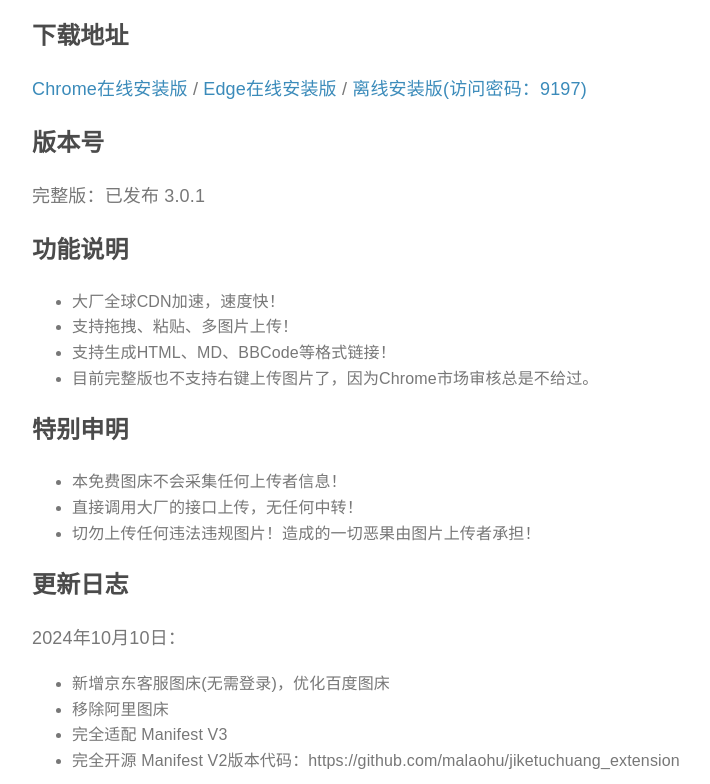
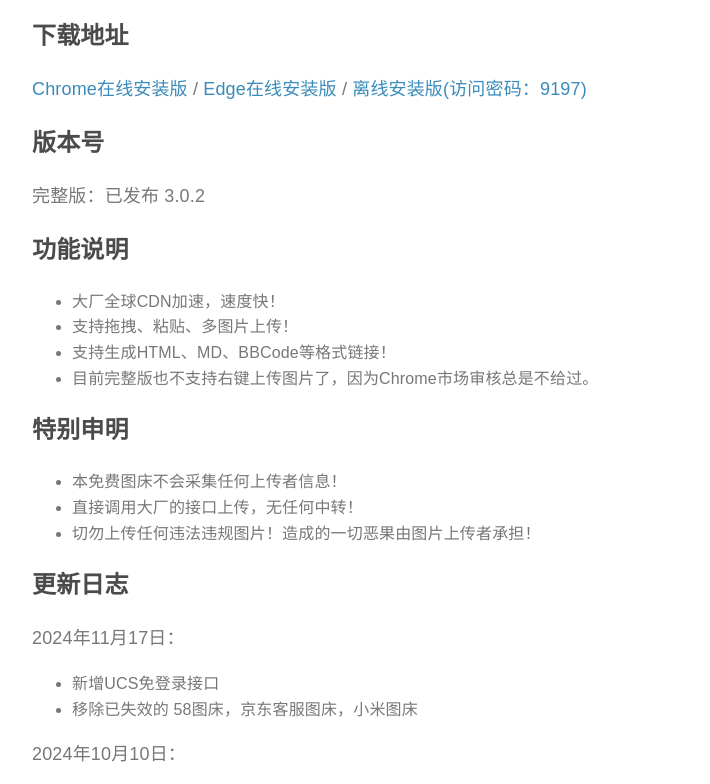
Before and after one commit to malaohu/jiketuchuang, a plain HTML site: page index.html in a window 1280 px wide. Shown: the part 149-933 px from the top of the page, without its empty margins (256-966 px from the left). Drawn offline with nearby package versions, Linux system fonts and the light colour scheme.

Commit message:
Update index.html

```diff
--- a/index.html
+++ b/index.html
@@ -26,18 +26,18 @@
             <p>
             <a href="https://chrome.google.com/webstore/detail/dckaeinoeaogebmhijpkpmacifmpgmcb" target="_blank" rel="noopener noreferrer nofollow">Chrome在线安装版</a>
             / <a href="https://microsoftedge.microsoft.com/addons/detail/kllmplaafdjmkomchpegnhananfnjdme" target="_blank" rel="noopener noreferrer nofollow">Edge在线安装版</a>
-            / <a href="https://url85.ctfile.com/f/21259585-1418188534-b0f34b?p=9197" target="_blank" rel="noopener noreferrer nofollow">离线安装版(访问密码：9197)</a>
+            / <a href="https://url85.ctfile.com/d/21259585-63844105-5e9ea0?p=9197" target="_blank" rel="noopener noreferrer nofollow">离线安装版(访问密码：9197)</a>
             </p>
 
 			<h2>版本号</h2>
-			<p>完整版：已发布 3.0.1</p>
+			<p>完整版：已发布 3.0.2</p>
 
 			<h2>功能说明</h2>
             <ul>
                 <li>大厂全球CDN加速，速度快！</li>
                 <li>支持拖拽、粘贴、多图片上传！</li>
                 <li>支持生成HTML、MD、BBCode等格式链接！</li>
-				<li>目前完整版也不支持右键上传图片了，因为Chrome市场审核总是不给过。</li>
+		<li>目前完整版也不支持右键上传图片了，因为Chrome市场审核总是不给过。</li>
             </ul>
 
             <h2>特别申明</h2>
@@ -50,6 +50,11 @@
 
 
             <h2>更新日志</h2>
+	   <p>2024年11月17日：</p>
+            <ul>
+                <li>新增UCS免登录接口</li>
+                <li>移除已失效的 58图床，京东客服图床，小米图床</li>
+            </ul>
             <p>2024年10月10日：</p>
             <ul>
                 <li>新增京东客服图床(无需登录)，优化百度图床</li>
@@ -62,7 +67,6 @@
             <ul>
                 <li>新增阿里图床，百度百家</li>
                 <li>移除腾讯接口，cc客服</li>
-                <li></li>
             </ul>
             <p>2023年04月05日：</p>
             <ul>
```
